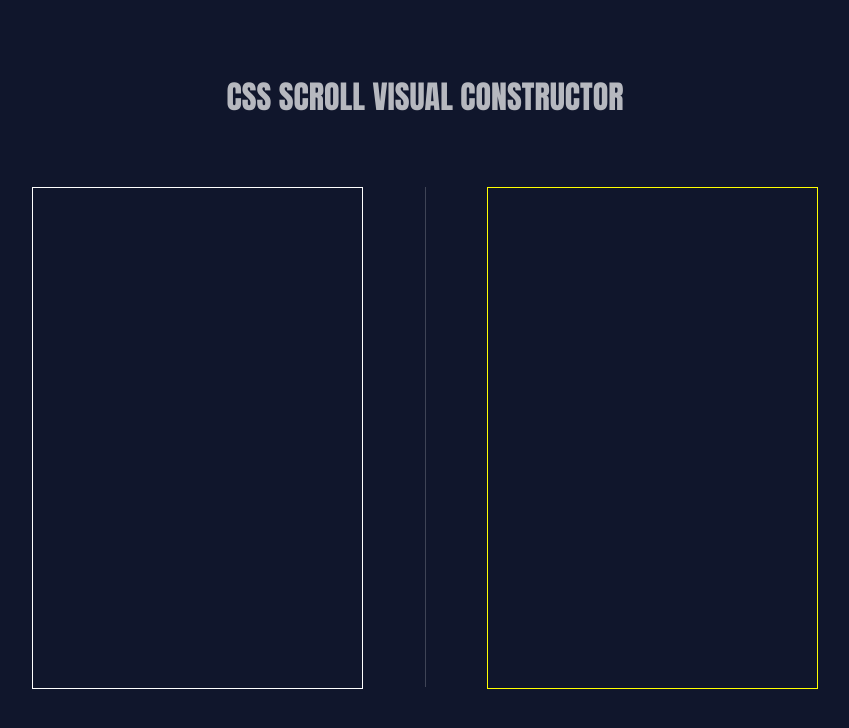
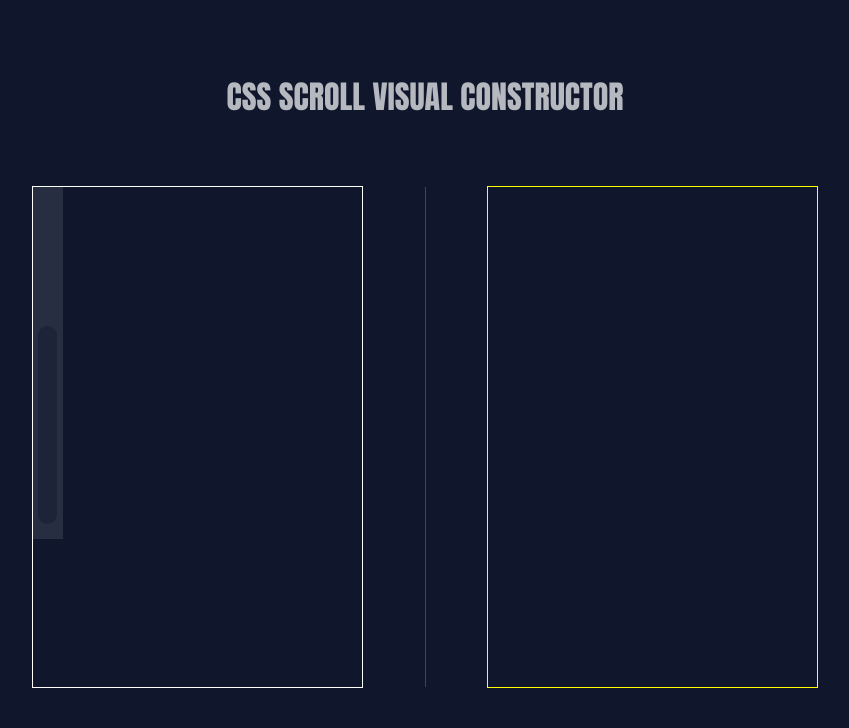
Before and after one commit to Dompower25/Scrollbar-Generator, a Vue app: page / in a window 1280 px wide. Shown: the top 728 px of the page, without its empty margins (215-1064 px from the left). Built offline with nearby package versions, Linux system fonts and the light colour scheme.

Commit message:
add style for scrollbar - in progres

```diff
--- a/src/components/ScrollbarConstructor.vue
+++ b/src/components/ScrollbarConstructor.vue
@@ -1,4 +1,17 @@
 <script setup lang="ts">
 </script>
-<template></template>
-<style lang="scss"></style>
+    <template>
+        <section>
+            <div class="carollbar_box">
+                <div class="scrollbar"></div>
+            </div>
+        </section>
+    </template>
+<style lang="scss">
+    .carollbar_box {
+        width: 30px;
+        height: 322px;
+        background: #000000, 0.1%;
+
+    }
+</style>
--- a/src/components/Wrapper.vue
+++ b/src/components/Wrapper.vue
@@ -2,7 +2,15 @@
 
 <template>
   <div class="wrapper">
-    <div class="scrollbar_style_block"></div>
+    <div class="scrollbar_style_block">
+      <section>
+            <div class="carollbar_box">
+                <div class="scrollbar">
+
+                </div>
+            </div>
+        </section>
+    </div>
     <div class="line"></div>
     <div class="css_style_block"></div>
   </div>
@@ -17,6 +25,30 @@
 
   display: flex;
   justify-content: space-between;
+  align-items: center;
+
+
+  .carollbar_box {
+        width: 30px;
+        height: 322px;
+        background: rgba(255, 255, 255, 0.1);
+        display: flex;
+        justify-content: center;
+
+        padding: 15px 0px;
+
+
+
+        .scrollbar {
+          width: 19px;
+          height: 198px;
+          border-radius: 10px;
+          align-self: flex-end;
+          background: rgba(29, 35, 56, 1);
+        }
+
+    }
+
 
   .line {
     width: 1px;
```
